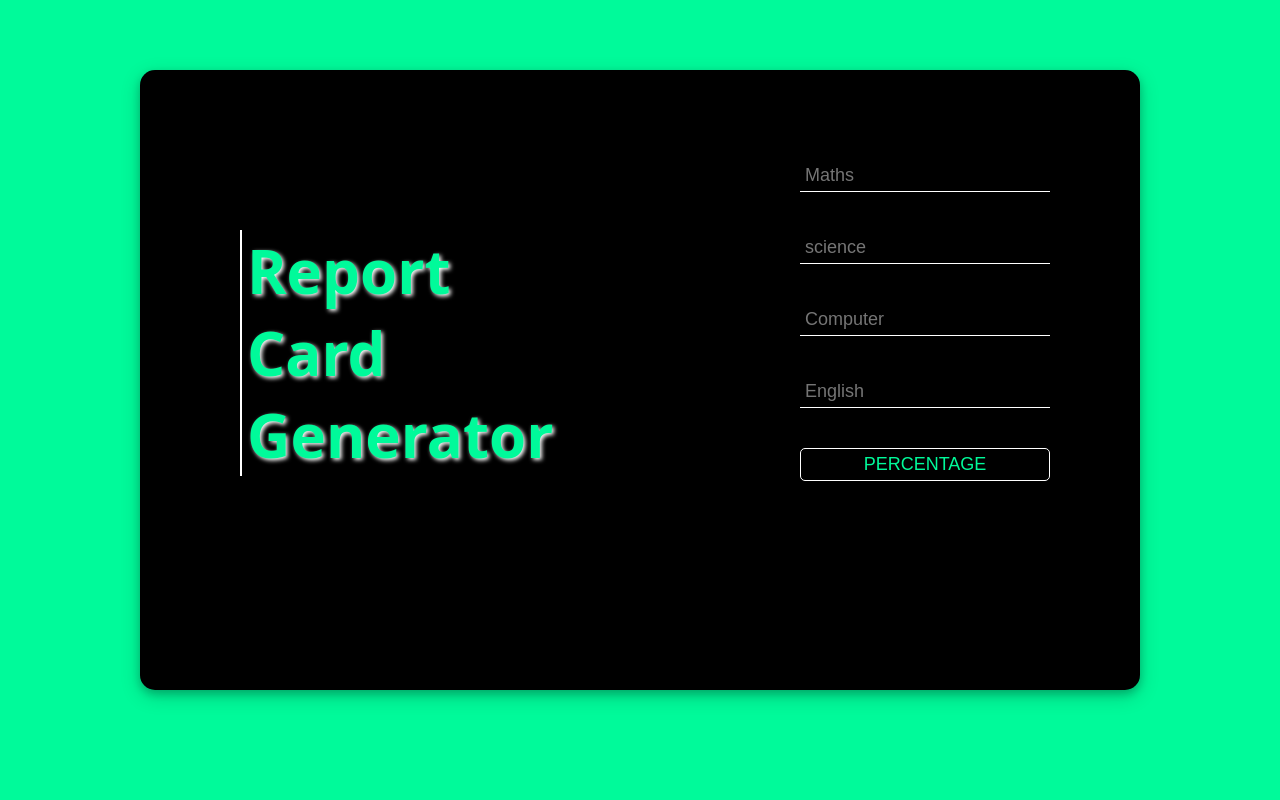
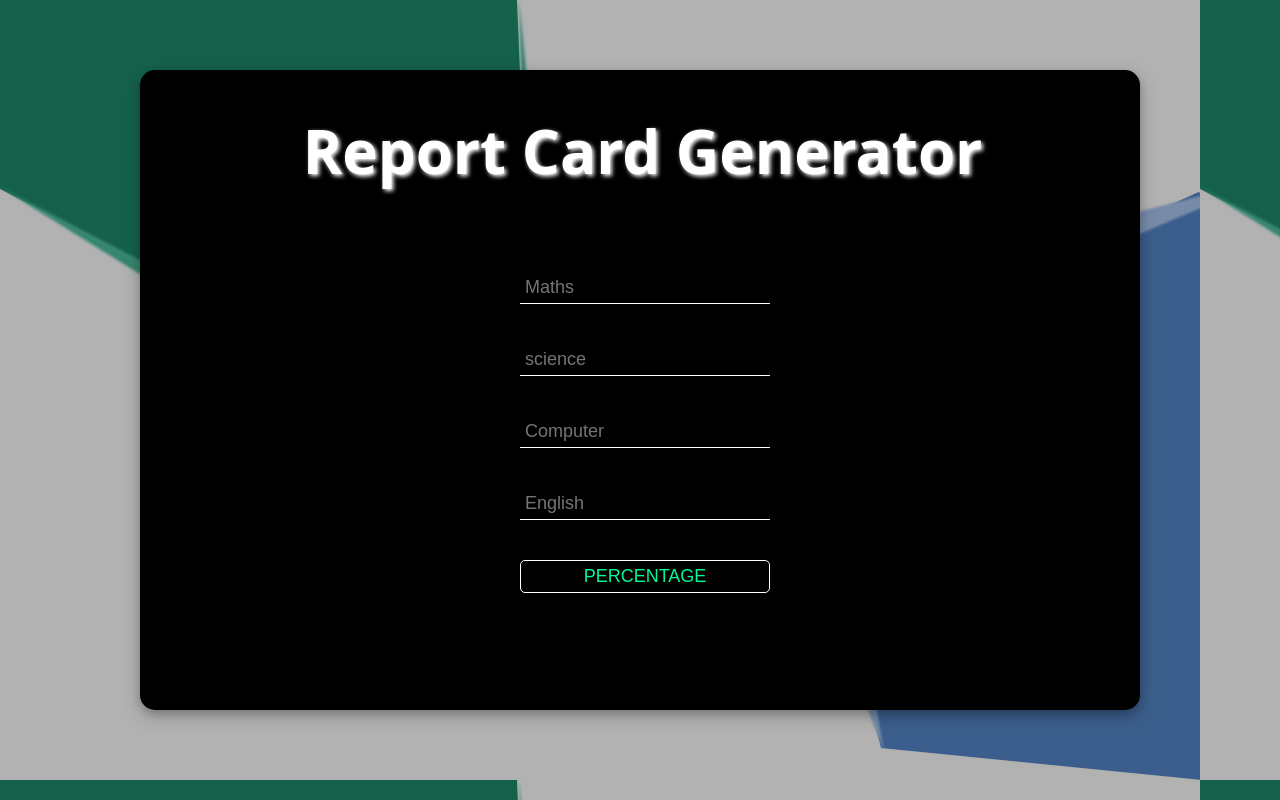
Before and after one commit to kou25/js-reportCard, a plain HTML site: page index.html in a window 1280 px wide. Drawn offline with Linux system fonts and the light colour scheme; a web font is replaced by a local one.

Commit message:
first commit

```diff
--- a/index.html
+++ b/index.html
@@ -11,7 +11,7 @@
     <div id="container">
         <div id="calculator">
             <div class="text">
-                <h1>Report<br>Card<br>Generator</h1>
+                <h1>Report Card Generator</h1>
             </div>
             <div class="box">
                 <div class="form">
--- a/style.css
+++ b/style.css
@@ -1,37 +1,37 @@
 body{
     font-family: 'Open Sans',sans-serif;
-    background-color: #00FA9A;
+    background-image: linear-gradient(rgba(0,0,0,0.3),
+    rgba(0,0,0,0.3)), url(1.jpg);
 }
 #container{
     width: 1000px;
-    height: 620px;
+    min-height: 620px;
     background-color: black;
     margin: 70px auto;
+    padding-bottom: 20px;
     border-radius: 15px;
     box-shadow: 0 4px 8px 0 rgba(0, 0, 0, 0.2), 0 6px 20px 0 rgba(0, 0, 0, 0.19);
 
 }
 h1{
-    color: #00FA9A;
+    color: #fff;
     font-size: 60px;
     text-shadow: 2px 2px 4px white;
-    border-left: 2px solid white;
     padding-left: 5px;;
 }
 h1:hover{
     font-size: 400% ;
 }
 .text{
-
-    margin-left: 10%;
-    padding-top: 15vh;
     font-weight: 300px;
-    width: 200px;
-    float:left;
+    width: 100%;
+    display: flex;
+    justify-content:center;
+    text-align: center;
 }
 .box{
-    margin-left: 65%;
-    padding-top: 5%;
+    display: flex;
+    justify-content: center;
 }
 
 .form{
```
Also changed, not shown: 1.jpg (added).
